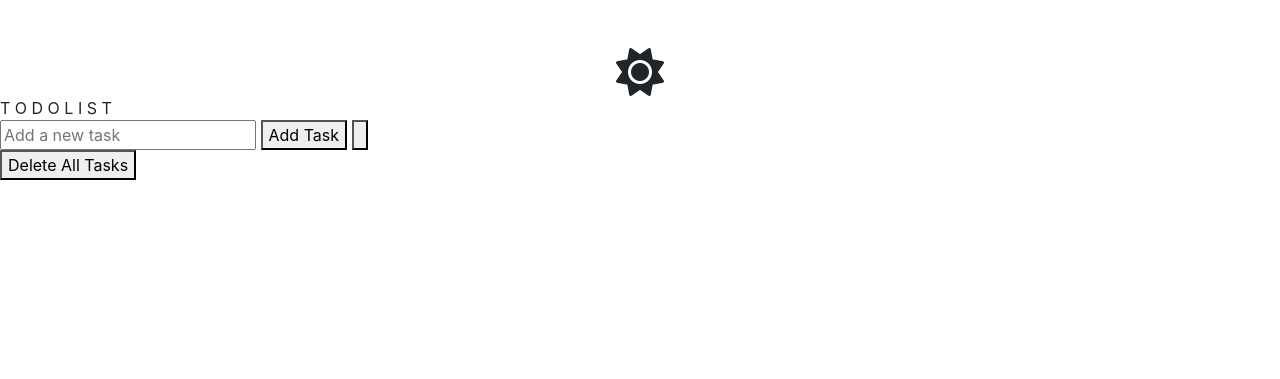
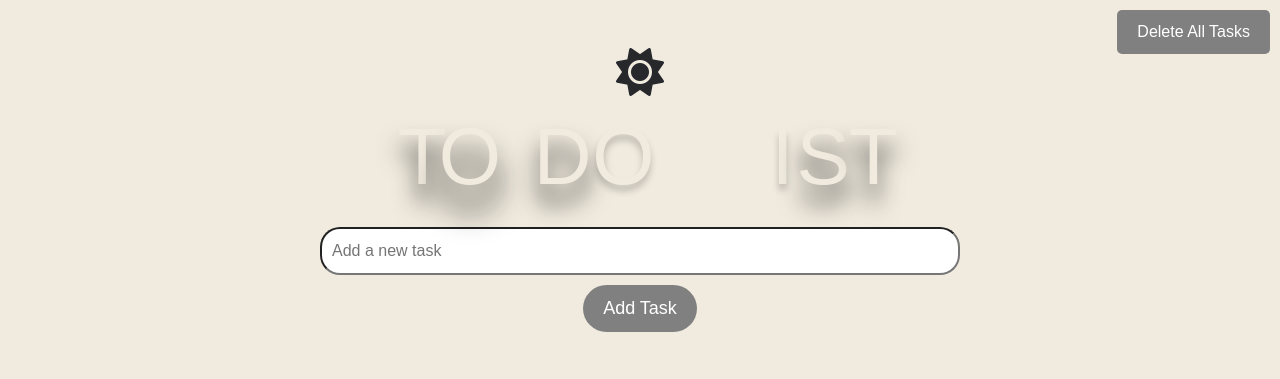
Before and after one commit to DilshodMura/ToDoApp, a plain HTML site: page index.html in a window 1280 px wide. Drawn offline with nearby package versions, Linux system fonts and the light colour scheme; files whose address does not match are found by name.

Commit message:
Update main.css

```diff
--- a/main.css
+++ b/main.css
@@ -1,4 +1,4 @@
-@import url(./color.css);
-@import url(./night-mode.css);
-@import url(./style.css);
-@import url(./header.css);
+@import url(./css/color.css);
+@import url(./css/night-mode.css);
+@import url(./css/style.css);
+@import url(./css/header.css);
```
